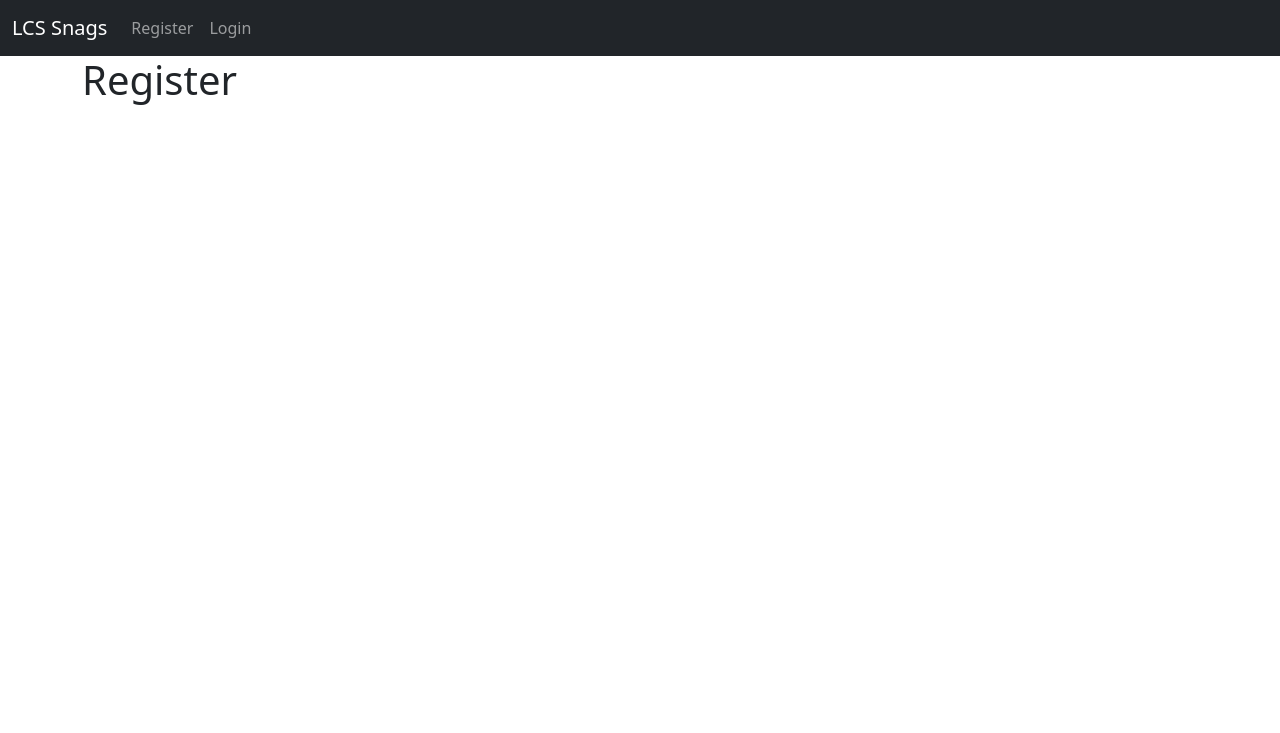
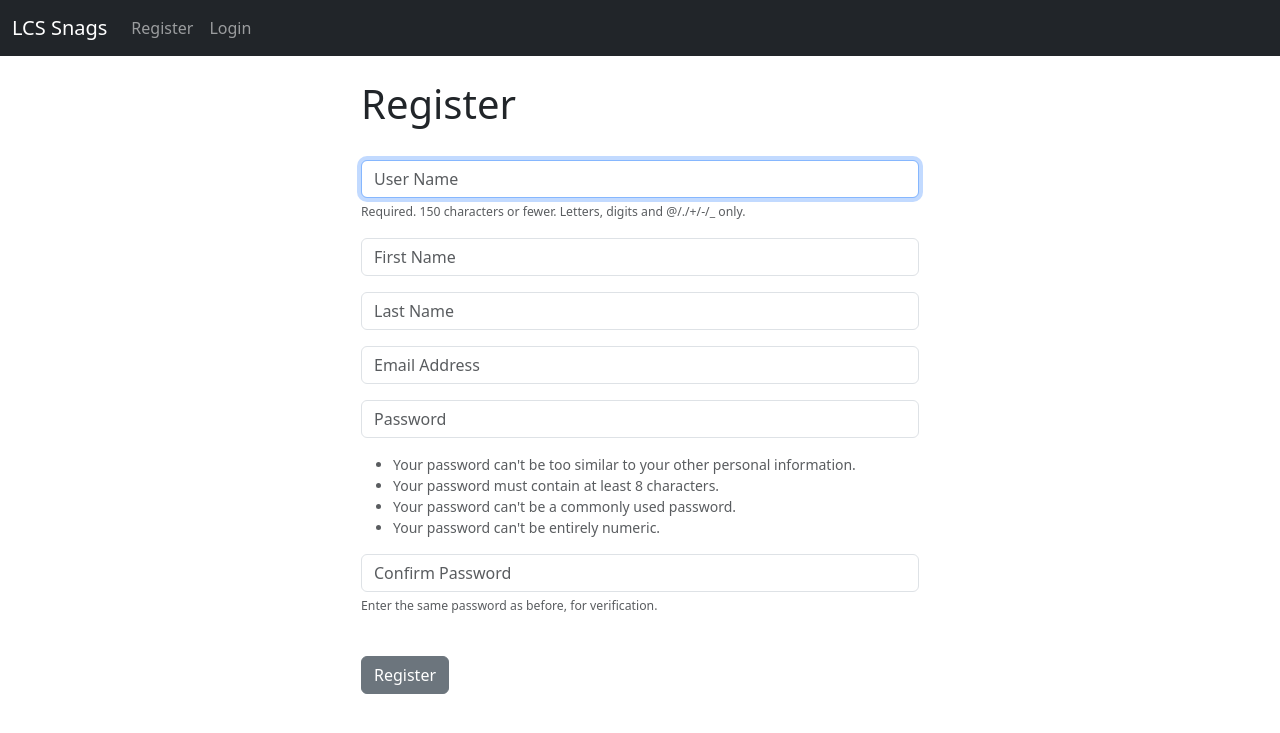
Before and after one commit to csabajuhasz/DjangoSnags, a Django app: page /register/ in a window 1280 px wide. Shown: the top 733 px of the page. Run offline with Django 4.2, Linux system fonts and the light colour scheme.

Commit message:
Customers Snags

```diff
--- a/snags/forms.py
+++ b/snags/forms.py
@@ -0,0 +1,63 @@
+from django.contrib.auth.forms import UserCreationForm
+from django.contrib.auth.models import User
+from django import forms
+
+# from .models import Record
+
+
+class SignUpForm(UserCreationForm):
+    email = forms.EmailField(
+        label="",
+        widget=forms.TextInput(
+            attrs={"class": "form-control", "placeholder": "Email Address"}
+        ),
+    )
+    first_name = forms.CharField(
+        label="",
+        max_length=100,
+        widget=forms.TextInput(
+            attrs={"class": "form-control", "placeholder": "First Name"}
+        ),
+    )
+    last_name = forms.CharField(
+        label="",
+        max_length=100,
+        widget=forms.TextInput(
+            attrs={"class": "form-control", "placeholder": "Last Name"}
+        ),
+    )
+
+    class Meta:
+        model = User
+        fields = (
+            "username",
+            "first_name",
+            "last_name",
+            "email",
+            "password1",
+            "password2",
+        )
+
+    def __init__(self, *args, **kwargs):
+        super(SignUpForm, self).__init__(*args, **kwargs)
+
+        self.fields["username"].widget.attrs["class"] = "form-control"
+        self.fields["username"].widget.attrs["placeholder"] = "User Name"
+        self.fields["username"].label = ""
+        self.fields[
+            "username"
+        ].help_text = '<span class="form-text text-muted"><small>Required. 150 characters or fewer. Letters, digits and @/./+/-/_ only.</small></span>'
+
+        self.fields["password1"].widget.attrs["class"] = "form-control"
+        self.fields["password1"].widget.attrs["placeholder"] = "Password"
+        self.fields["password1"].label = ""
+        self.fields[
+            "password1"
+        ].help_text = "<ul class=\"form-text text-muted small\"><li>Your password can't be too similar to your other personal information.</li><li>Your password must contain at least 8 characters.</li><li>Your password can't be a commonly used password.</li><li>Your password can't be entirely numeric.</li></ul>"
+
+        self.fields["password2"].widget.attrs["class"] = "form-control"
+        self.fields["password2"].widget.attrs["placeholder"] = "Confirm Password"
+        self.fields["password2"].label = ""
+        self.fields[
+            "password2"
+        ].help_text = '<span class="form-text text-muted"><small>Enter the same password as before, for verification.</small></span>'
--- a/snags/templates/base.html
+++ b/snags/templates/base.html
@@ -14,6 +14,7 @@
   <body>
     {% include 'navbar.html'%}
     <div class="container">
+      <br />
       {%if messages%} {%for message in messages%}
       <div class="alert alert-warning alert-dismissible fade show" role="alert">
         {{message}}
--- a/snags/templates/register.html
+++ b/snags/templates/register.html
@@ -1,5 +1,26 @@
 {% extends 'base.html' %} {% block content %}
 
-<h1>Register</h1>
+<div class="col-md-6 offset-md-3">
+  <h1>Register</h1>
+  <br />
+
+  <form method="POST" action="">
+    {% csrf_token %} {% if form.errors %}
+    <div class="alert alert-warning alert-dismissible fade show" role="alert">
+      Your Form Has Errors {% for error in field.errors %} {% if field.errors %}
+      {{ field.errors }} {% endif %} {% endfor %}
+      <button
+        type="button"
+        class="btn-close"
+        data-bs-dismiss="alert"
+        aria-label="Close"
+      ></button>
+    </div>
+    {% endif %} {{ form.as_p }}
+
+    <br />
+    <button type="submit" class="btn btn-secondary">Register</button>
+  </form>
+</div>
 
 {% endblock %}
--- a/snags/urls.py
+++ b/snags/urls.py
@@ -6,4 +6,5 @@ urlpatterns = [
     # path("login/", views.login_user, name="login"),
     path("logout/", views.logout_user, name="logout"),
     path("register/", views.register_user, name="register"),
+    path("customer/<int:pk>", views.customer_snag, name="customer"),
 ]
--- a/snags/views.py
+++ b/snags/views.py
@@ -2,11 +2,14 @@ from django.shortcuts import render, redirect
 from .models import Snag
 from django.contrib.auth import authenticate, login, logout
 from django.contrib import messages
+from .forms import SignUpForm
 
 # Create your views here.
 
 
 def index(request):
+    snags = Snag.objects.all()
+
     # Check to see if logged in
     if request.method == "POST":
         username = request.POST["username"]
@@ -21,7 +24,7 @@ def index(request):
             messages.success(request, "Error ,please try again")
             return redirect("home")
     else:
-        return render(request, "snags/home.html", {})  # {"snags": Snag.objects.all()})
+        return render(request, "home.html", {"snags": snags})
 
 
 def logout_user(request):
@@ -31,4 +34,29 @@ def logout_user(request):
 
 
 def register_user(request):
-    return render(request, "register.html", {})
+    if request.method == "POST":
+        form = SignUpForm(request.POST)
+        if form.is_valid():
+            form.save()
+            # Authenticate and login
+            username = form.cleaned_data["username"]
+            password = form.cleaned_data["password1"]
+            user = authenticate(username=username, password=password)
+            login(request, user)
+            messages.success(request, "You Have Successfully Registered! Welcome!")
+            return redirect("home")
+    else:
+        form = SignUpForm()
+        return render(request, "register.html", {"form": form})
+        messages.succes(request, "Holly Guacamolyy something is not mstchinh")
+    return render(request, "register.html", {"form": form})
+
+
+def customer_snag(request, pk):
+    if request.user.is_authenticated:
+        # Look Up Records
+        customer_snag = Snag.objects.get(id=pk)
+        return render(request, "customer.html", {"customer_snag": customer_snag})
+    else:
+        messages.success(request, "You Must Be Logged In To View That Page...")
+        return redirect("home")
```
Also changed, not shown: snags/models.py (+8 -5 lines), snags/templates/snags/home.html (deleted, +0 -41 lines), db.sqlite3.
